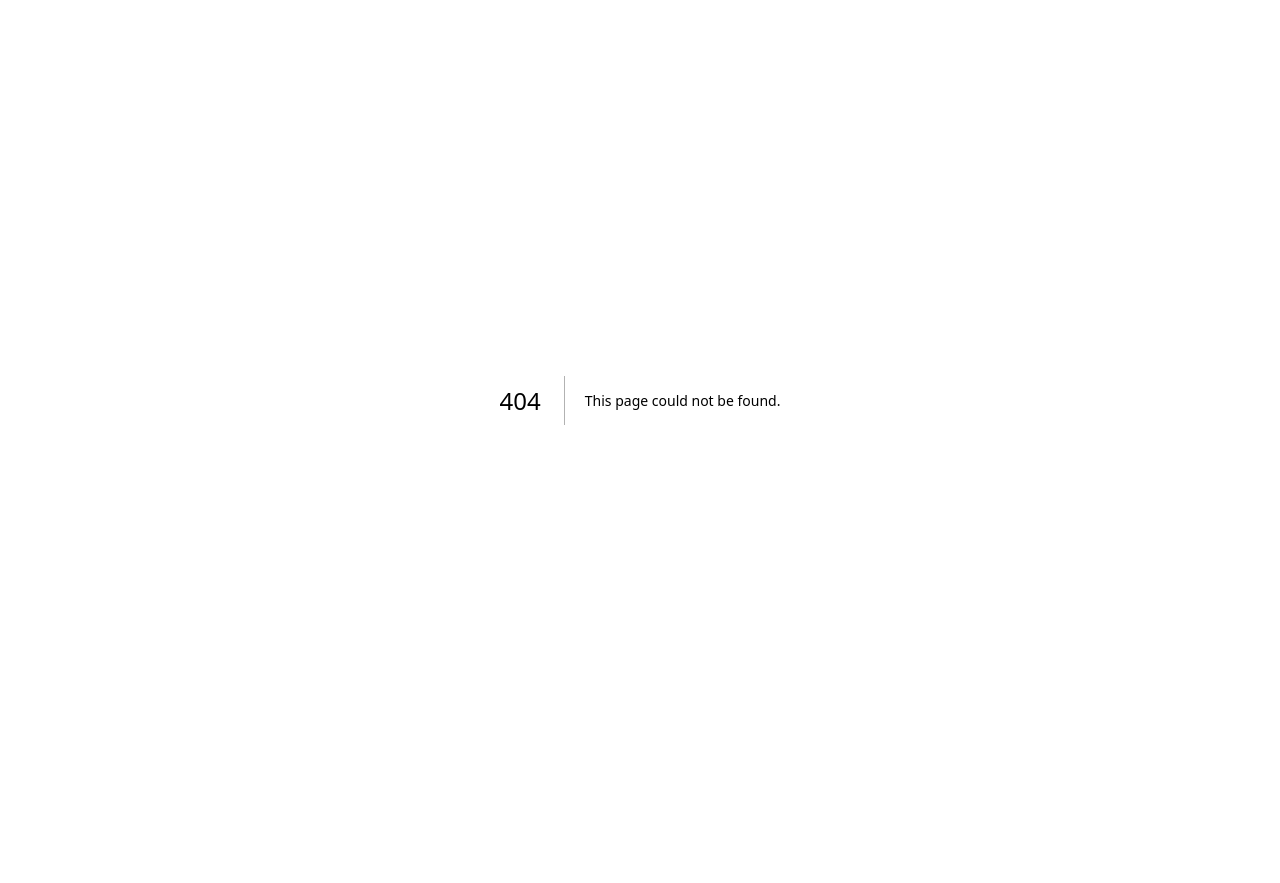
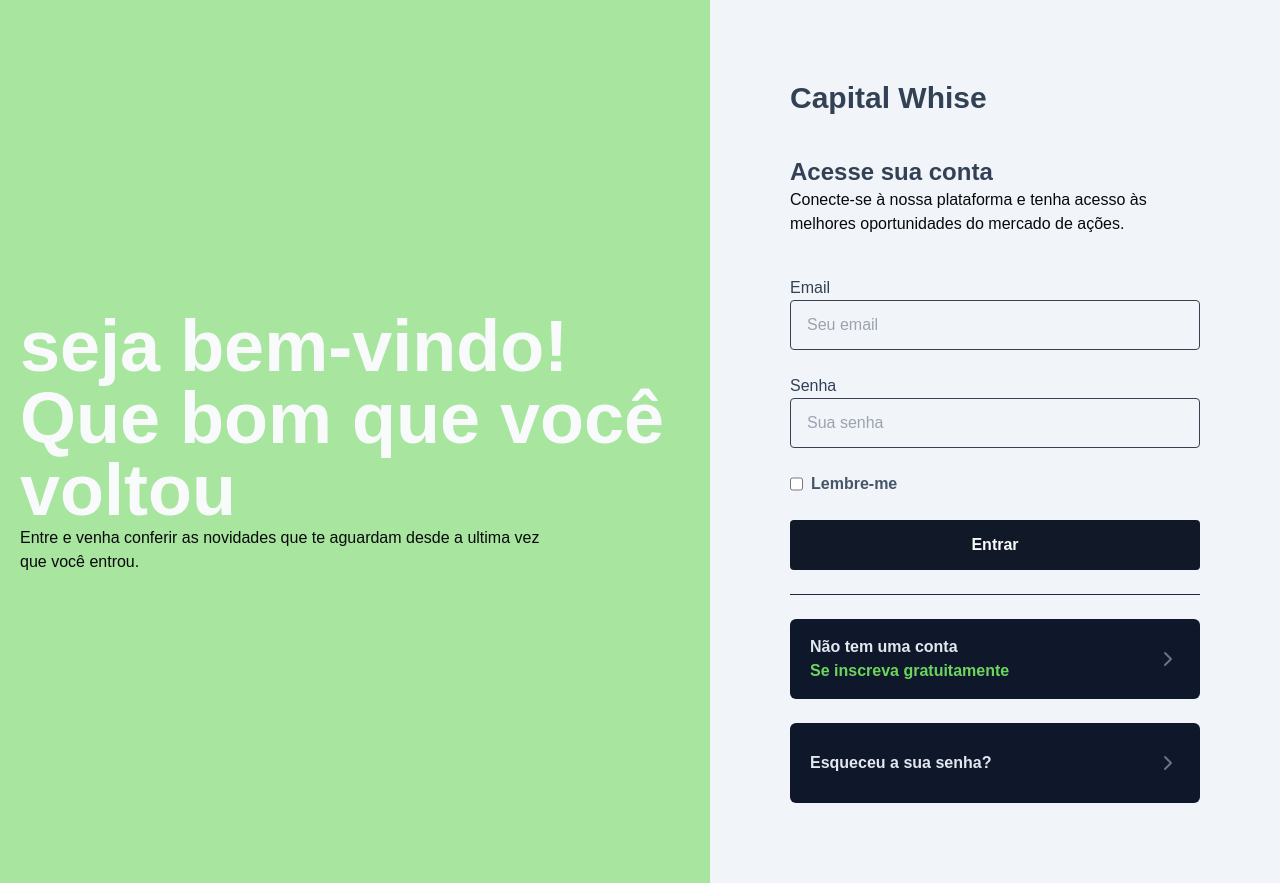
Before and after one commit to Dom-Garotom/Capital-whise, a Next.js app: page /login in a window 1280 px wide. Before the commit this address had no page. Before the commit the page ends 800 px from the top, so only its background shows below. Built offline with nearby package versions, Linux system fonts and the light colour scheme.

Commit message:
feat: criando a page de login

```diff
--- /dev/null
+++ b/src/app/login/page.tsx
@@ -0,0 +1,54 @@
+import Image from "next/image"
+import Input from "@/components/atomo/input"
+import LogoCapital from "../../../public/assets/logo.png"
+import Form from "@/components/molecula/formDefault"
+
+
+export default function LogIn() {
+    return (
+        <div className="w-full h-[100vh] bg-slate-100">
+
+            <section className=" w-full flex  flex-col lg:flex-row items-center justify-between bg-[#A8E59F] ">
+
+                <div className=" flex flex-col  items-center lg:items-start  px-5 py-10 space-y-5  space-y-5 w-full min-h-[300px]">
+
+                    <div className="hidden lg:block">
+                        <h1 className="text-slate-50 text-7xl font-bold">
+                            seja bem-vindo!
+                        </h1>
+
+                        <h1 className="text-slate-50 text-7xl font-semibold" >
+                            Que bom que você voltou
+                        </h1>
+                        <p className="max-w-[550px] w-full">Entre e venha conferir as novidades que te aguardam desde a ultima vez que você entrou.</p>
+                    </div>
+
+                    <Image src={LogoCapital} alt="" width={500} className="lg:hidden" />
+
+                </div>
+
+
+
+
+
+                <div className="bg-slate-100 lg:max-w-[570px]  lg:min-h-[100vh] w-full flex flex-col text-start p-[20px] sm:p-[80px]  ">
+
+
+                    <Form variant="login">
+                        <Input
+                            label="Email"
+                            placeholder="Seu email"
+                        />
+
+                        <Input
+                            label="Senha"
+                            placeholder="Sua senha"
+                        />
+
+                    </Form>
+
+                </div>
+            </section>
+        </div>
+    )
+}
--- a/src/app/page.tsx
+++ b/src/app/page.tsx
@@ -1,3 +1,4 @@
+import Link from "next/link";
 import ImageRender from "../../public/assets/render-phone.png"
 import Image from "next/image";
 
@@ -36,7 +37,7 @@ export default function Home() {
           </p>
 
           <button className=" h-[40px] px-5 rounded-[4px] bg-transparent border-2 border-gray-900 text-gray-900 font-semibold hover:bg-gray-950 hover:text-slate-50" >
-            Acesse a Plataforma
+            <Link href={"/login"}>Acesse a Plataforma</Link>
           </button>
         </div>
 
```
Also changed, not shown: public/assets/logo - capitaWise.png (added), public/assets/logo.png (added).
